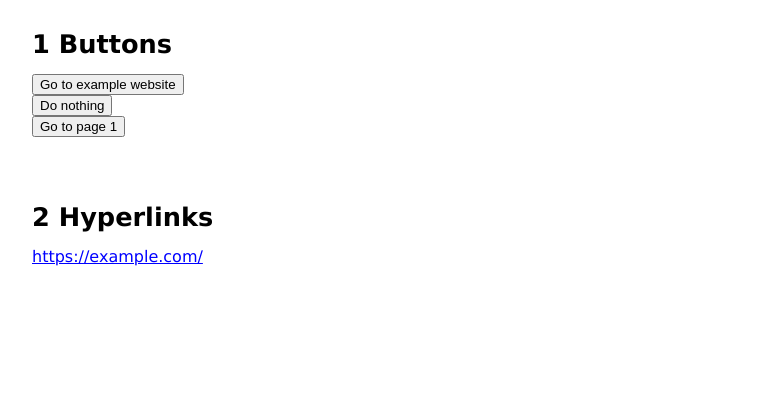
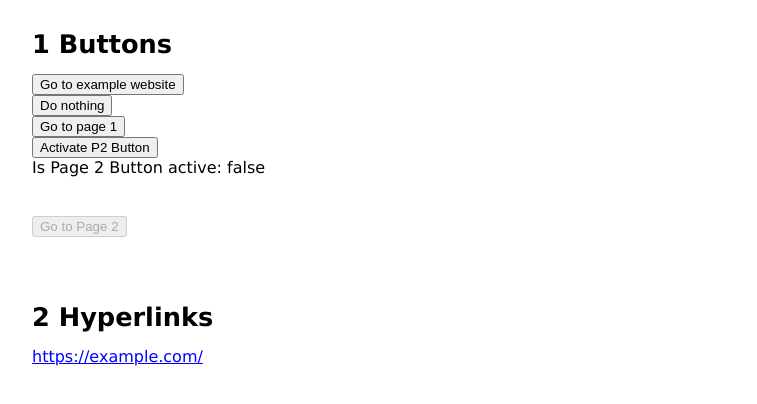
Before and after one commit to ki-re-ru/Test_Website, a plain HTML site: page index.html in a window 1280 px wide. Shown: the part 172-576 px from the top of the page, without its empty margins (128-885 px from the left). Drawn offline with Linux system fonts and the light colour scheme.

Commit message:
add conditional button

```diff
--- a/index.html
+++ b/index.html
@@ -35,11 +35,30 @@
   <button class="nothing button" type="button">Do nothing</button>
   <br>
   <a href="page1.html">
-    <button class="hyperlink button" type="button">
+    <button class="P1button" type="button">
       Go to page 1
     </button>
   </a>
   <br>
+  <button id="togglePage2Button" onclick="toggleP2Button()">Activate P2 Button</button>
+  <p id="P2buttonState">Is Page 2 Button active: <span id="P2activeValue">false</span></p>
+  <br>
+  <a href="page2.html">
+    <button id="P2Button" disabled>
+      Go to Page 2
+    </button>
+  </a>
+  <br>
+  <script>
+    let P2activeValue = false;
+    function toggleP2Button() {
+      P2activeValue = !P2activeValue;
+      document.getElementById("P2activeValue").innerText = P2activeValue.toString();
+      const P2Button = document.getElementById("P2Button");
+      P2Button.disabled = !P2Button.disabled;
+    }
+  </script>
+
 </section>
 
 
```
